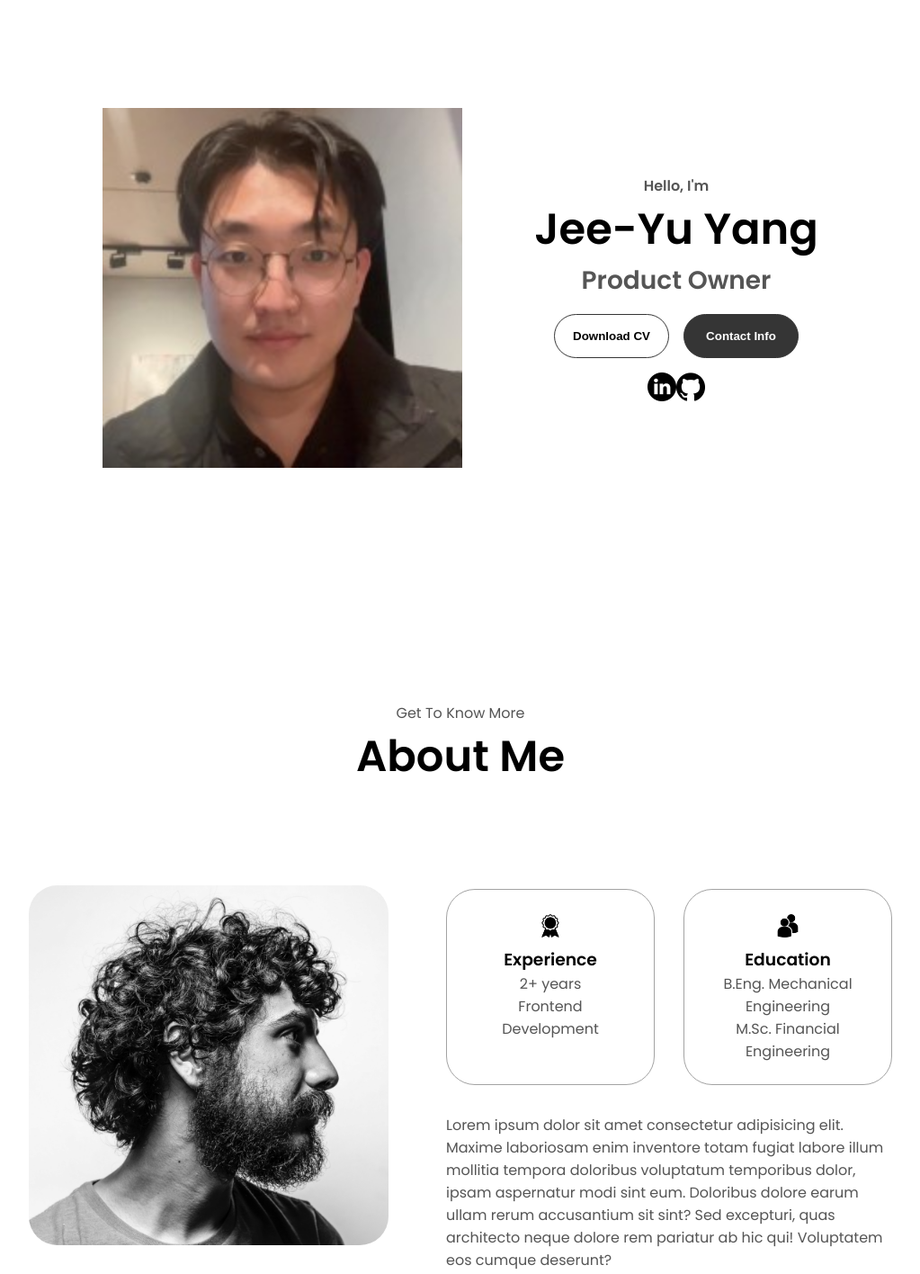
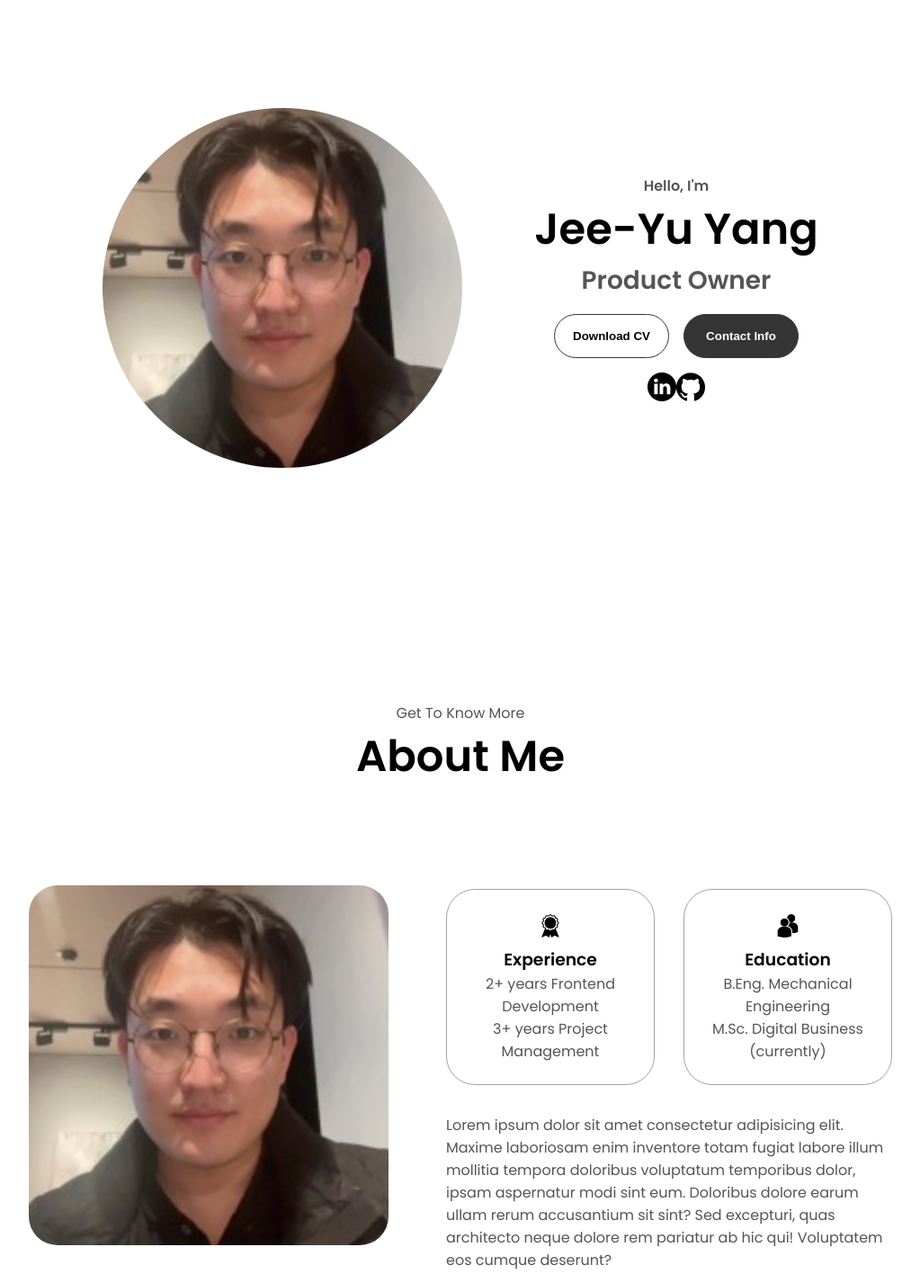
Before and after one commit to jeeyu96/responsive_portfolio, a plain HTML site: page index.html in a window 1280 px wide. Shown: the part 180-1596 px from the top of the page at 90% size, without its empty margins (128-1151 px from the left). Drawn offline with Linux system fonts and the light colour scheme.

Commit message:
fix profile pic

```diff
--- a/index.html
+++ b/index.html
@@ -37,7 +37,10 @@
     </nav>
     <section id="profile">
         <div class="section__pic-container">
-            <img src="./assets/JY_face.jpeg" alt="Jee-Yu Yang profile picture">
+            <img src="./assets/JY_face.jpeg"
+            alt="Jee-Yu Yang profile picture"
+            class="profile-pic"
+            />
         </div>
         <div class="section__text">
             <p class="section__text__p1"> Hello, I'm</p>
@@ -72,7 +75,7 @@
         <h1 class="title"> About Me </h1>
         <div class="section-container">
             <div class="section__pic-container">
-                <img src="./assets/about-pic.png" alt="Profile picture"
+                <img src="./assets/JY_face.jpeg" alt="Profile picture"
                 class="about-pic"
                 />
             </div>
@@ -85,7 +88,7 @@
                         class="icon"
                         />
                         <h3>Experience</h3>
-                        <p>2+ years <br> Frontend Development </p>
+                        <p>2+ years Frontend Development <br> 3+ years Project Management</p>
                     </div>
                     <div class="details-container">
                         <img
@@ -94,7 +97,7 @@
                         class="icon"
                         />
                         <h3>Education</h3>
-                        <p>B.Eng. Mechanical Engineering <br> M.Sc. Financial Engineering </p>
+                        <p>B.Eng. Mechanical Engineering <br>  M.Sc. Digital Business (currently)</p>
                     </div>
                 </div>
                 <div class="text-container">
--- a/style.css
+++ b/style.css
@@ -170,6 +170,10 @@ section {
     height: 400px;
     width: 400px;
     margin: auto 0;
+}
+
+.profile-pic {
+    border-radius: 50%;
 }
 
 .section__text {
```
